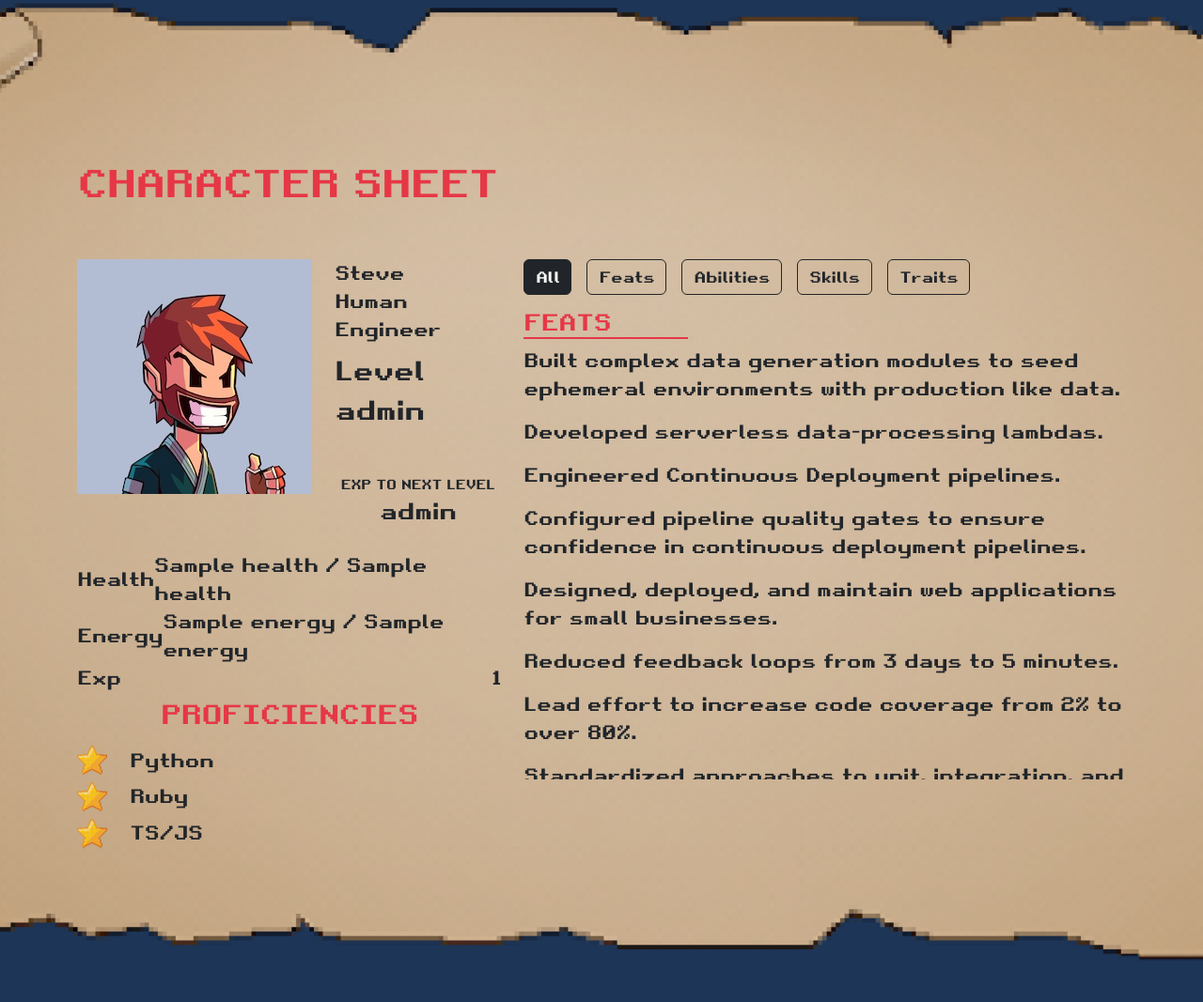
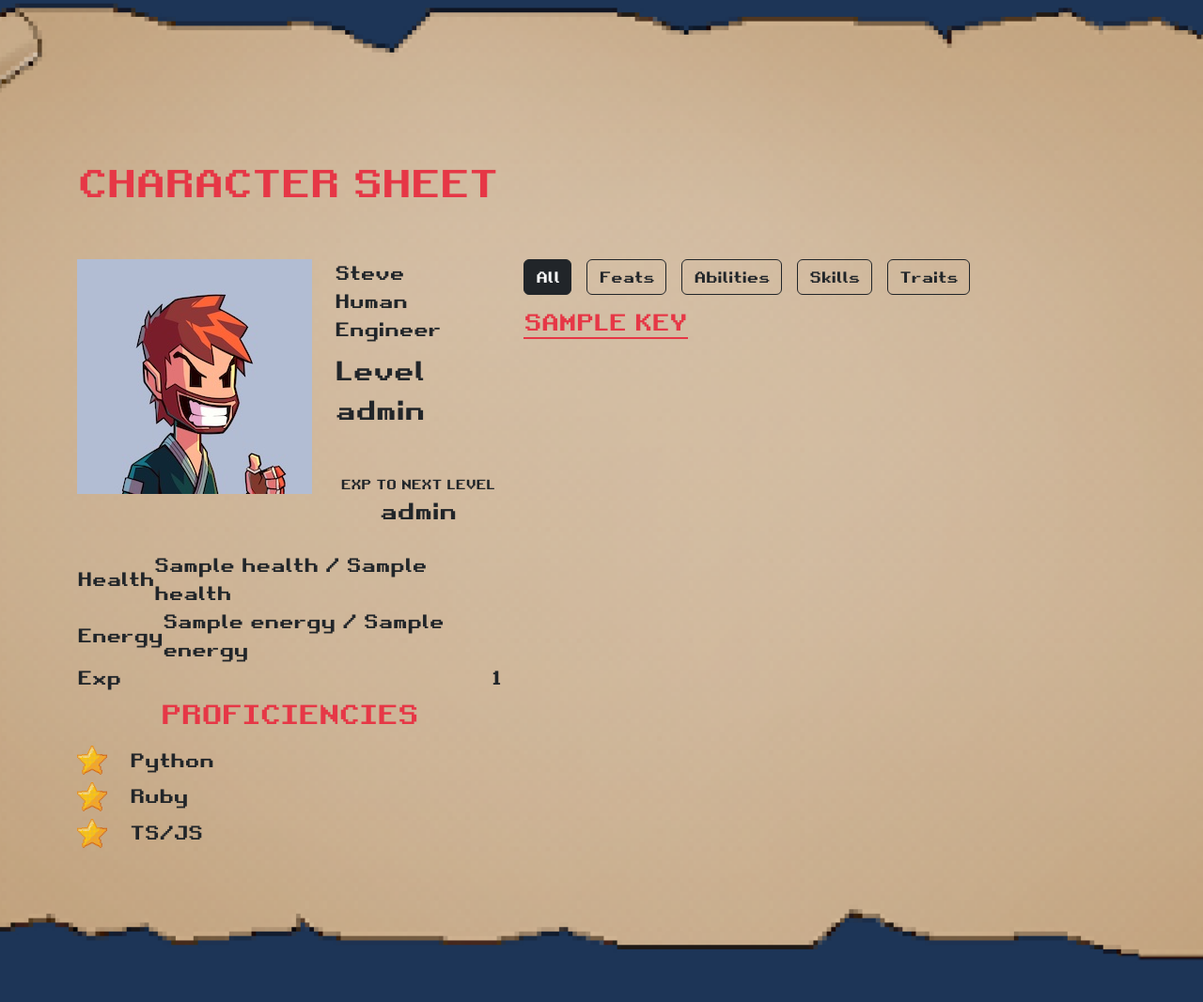
Before and after one commit to jukafah/portfolio, a Flask app: template templates/index.html in a window 1280 px wide. Shown: the part 2391-3458 px from the top of the page at 94% size. Run offline with Flask 2, Linux system fonts and the light colour scheme; the template is opened without the code that fills it: most values are stand-ins (such as "Sample title", 1, 10 or a date in 2020).

Commit message:
first iteration

```diff
--- a/app.py
+++ b/app.py
@@ -2,6 +2,8 @@ import datetime
 from collections import namedtuple
 
 from flask import Flask, render_template
+
+from constants import CHARACTER_STATS
 
 app = Flask(__name__)
 
@@ -10,7 +12,11 @@ START_DATE = datetime.datetime(2011, 7, 1)
 
 @app.route('/')
 def index():
-    return render_template("index.html", dynamic_life_experience=get_dynamic_life_experience())
+    return render_template(
+        "index.html",
+        dynamic_life_experience=get_dynamic_life_experience(),
+        character_stats=CHARACTER_STATS,
+    )
 
 
 def get_dynamic_life_experience():
--- a/templates/_character_sheet.html
+++ b/templates/_character_sheet.html
@@ -81,59 +81,18 @@
           </ul>
           <div class="tab-content character-detail-content overflow-auto fs-5" id="pills-tabContent">
               <div class="tab-pane fade show active" id="pills-all" role="tabpanel" aria-labelledby="pills-all-tab" tabindex="0">
-                  <h4 class="character-sheet-header">Feats</h4>
-                  <p>Built complex data generation modules to seed ephemeral environments with production like data.</p>
-                  <p>Developed serverless data-processing lambdas.</p>
-                  <p>Engineered Continuous Deployment pipelines.</p>
-                  <p>Configured pipeline quality gates to ensure confidence in continuous deployment pipelines.</p>
-                  <p>Designed, deployed, and maintain web applications for small businesses.</p>
-                  <p>Reduced feedback loops from 3 days to 5 minutes.</p>
-                  <p>Lead effort to increase code coverage from 2% to over 80%.</p>
-                  <p>Standardized approaches to unit, integration, and end-to-end tests.</p>
-                  <p>Mentored and coached teams throughout the United States and internationally to develop technical and non-technical skills.</p>
-                  <p>Coordinated organizational technology adoption.</p>
-
-                  <div class="pb-3">
-                      <h4 class="character-sheet-header">Abilities</h4>
-                      <span class="badge rounded-pill">Front End Development</span>
-                      <span class="badge rounded-pill">Back End Development</span>
-                      <span class="badge rounded-pill">Quality Engineering</span>
-                      <span class="badge rounded-pill">Continuous Integration</span>
-                      <span class="badge rounded-pill">Continuous Deployment</span>
-                      <span class="badge rounded-pill">Continuous Testing</span>
-                      <span class="badge rounded-pill">Build Pipelines</span>
-                      <span class="badge rounded-pill">Peer Reviews</span>
-                      <span class="badge rounded-pill">Feature Design</span>
-                      <span class="badge rounded-pill">Behavior Driven Development</span>
-                      <span class="badge rounded-pill">Test Driven Development</span>
-                  </div>
-
-                  <div class="pb-3">
-                      <h4 class="character-sheet-header">Skills</h4>
-                      <span class="badge rounded-pill">Django</span>
-                      <span class="badge rounded-pill">Pytest</span>
-                      <span class="badge rounded-pill">Rails</span>
-                      <span class="badge rounded-pill">RSpec</span>
-                      <span class="badge rounded-pill">Cypress</span>
-                      <span class="badge rounded-pill">MongoDB</span>
-                      <span class="badge rounded-pill">React</span>
-                      <span class="badge rounded-pill">React Testing Library</span>
-                      <span class="badge rounded-pill">Leadership</span>
-                      <span class="badge rounded-pill">Communication</span>
-                      <span class="badge rounded-pill">Collaboration</span>
-                  </div>
-
-                  <div class="pb-3">
-                      <h4 class="character-sheet-header">Traits</h4>
-                      <span class="badge rounded-pill">Investigative</span>
-                      <span class="badge rounded-pill">Conventional</span>
-                      <span class="badge rounded-pill">Pragmatic</span>
-                      <span class="badge rounded-pill">Deliberate</span>
-                      <span class="badge rounded-pill">Autonomous</span>
-                      <span class="badge rounded-pill">Supporting</span>
-                      <span class="badge rounded-pill">Observant</span>
-                  </div>
-
+                  {% for key, values in character_stats.items() %}
+                      <h4 class="character-sheet-header">{{ key }}</h4>
+                      <div class="pb-3">
+                      {% for value in values.content %}
+                          {% if values.type == 'bullet' %}
+                              <p>{{ value }}</p>
+                          {% elif values.type == 'badge' %}
+                              <span class="badge rounded-pill mb-2">{{ value }}</span>
+                          {% endif %}
+                      {% endfor %}
+                      </div>
+                  {% endfor %}
               </div>
               <div class="tab-pane fade" id="pills-feats" role="tabpanel" aria-labelledby="pills-feats-tab" tabindex="0">
                   <h4 class="character-sheet-header">Feats</h4>
```
